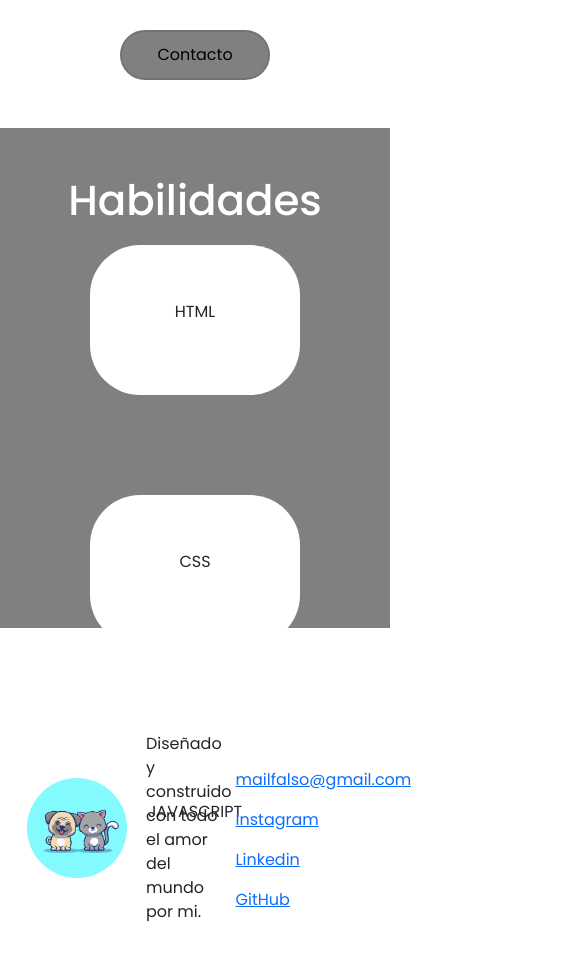
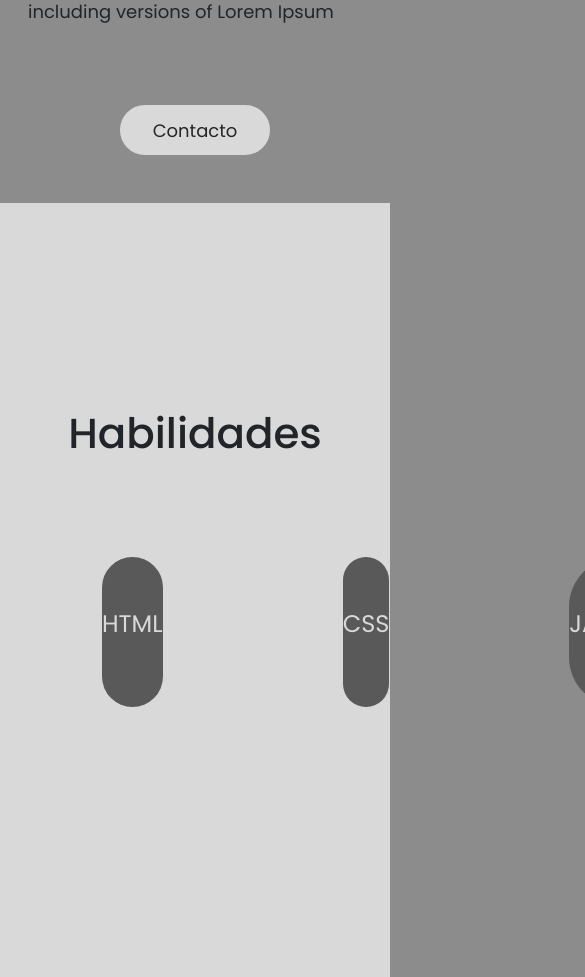
Before and after one commit to Nahuel-Ags/CoderHouse, a plain HTML site: page index.html in a window 390 px wide. Shown: the part 1020-1997 px from the top of the page, 585 px wide, since content can reach past the window. Drawn offline with nearby package versions, Linux system fonts and the light colour scheme.

Commit message:
Se agrego Sass y se acomodaron ciertos porcentajes de la pagina, siguen habiendo inconvenientes con la parte responsive

```diff
--- a/index.html
+++ b/index.html
@@ -4,7 +4,7 @@
 <head>
   <meta charset="UTF-8">
   <meta name="viewport" content="width=device-width, initial-scale=1">
-  <title>Inicio</title>
+  <title>Mi Portafolio | Inicio</title>
   <link rel="preconnect" href="https://fonts.googleapis.com">
   <link rel="preconnect" href="https://fonts.gstatic.com" crossorigin>
   <link
@@ -12,11 +12,11 @@
     rel="stylesheet">
   <link href="https://cdn.jsdelivr.net/npm/bootstrap@5.3.5/dist/css/bootstrap.min.css" rel="stylesheet"
     integrity="sha384-SgOJa3DmI69IUzQ2PVdRZhwQ+dy64/BUtbMJw1MZ8t5HZApcHrRKUc4W0kG879m7" crossorigin="anonymous">
-  <link rel="stylesheet" href="./css/style.css">
+  <link rel="stylesheet" href="./Css/style.css">
 </head>
 
 <body>
-  <header>
+  <header class="header">
     <nav class="navbar navbar-expand-lg custom-navbar">
       <div class="container-fluid">
         <a class="navbar-brand" href="./index.html">
@@ -43,7 +43,7 @@
       </div>
     </nav>
   </header>
-  <main>
+  <main class="main">
     <section class="container">
       <div class="titulo-principal">
         <h1 class="text-center m-5">Mi Portafolio</h1>
@@ -57,44 +57,51 @@
         </div>
         <div class="col-md-6 col-lg-6">
           <div class="p-3 mt-5">
-            <p>Lorem Ipsum is simply dummy text of the printing and typesetting industry. Lorem Ipsum has been the
-              industry's standard dummy text ever since the 1500s, when an unknown printer took a galley of type and
-              scrambled it to make a type specimen book. It has survived not only five centuries, but also the leap into
-              electronic typesetting, remaining essentially unchanged. It was popularised in the 1960s with the release
-              of Letraset sheets containing Lorem Ipsum passages, and more recently with desktop publishing software
+            <p>Lorem Ipsum is simply dummy text of the printing and typesetting industry. Lorem Ipsum has
+              been the
+              industry's standard dummy text ever since the 1500s, when an unknown printer took a galley
+              of type and
+              scrambled it to make a type specimen book. It has survived not only five centuries, but also
+              the leap into
+              electronic typesetting, remaining essentially unchanged. It was popularised in the 1960s
+              with the release
+              of Letraset sheets containing Lorem Ipsum passages, and more recently with desktop
+              publishing software
               like Aldus PageMaker including versions of Lorem Ipsum</p>
           </div>
         </div>
       </div>
     </section>
-    <div class="contenedor_boton m-5">
-      <a href="./pages/contacto.html"><button class="boton-contacto">Contacto</button></a>
+    <div class="text-center m-5">
+      <a href="./pages/contacto.html"><button>Contacto</button></a>
     </div>
   </main>
-  <aside class="container-fluid habilidades">
-    <section class="row">
-      <h2 class="text-center mt-5">Habilidades</h2>
-      <div class="col">
+  <aside class="container-fluid aside">
+    <section class="titulo-aside">
+      <h2 class="text-center mb-5">Habilidades</h2>
+    </section>
+    <section class="grid-container">
+      <div class="grid-item">
         <p>HTML</p>
       </div>
-      <div class="col">
+      <div class="grid-item">
         <p>CSS</p>
       </div>
-      <div class="col">
+      <div class="grid-item">
         <p>JAVASCRIPT</p>
       </div>
-      <div class="col">
+      <div class="grid-item">
         <p>PYTHON</p>
       </div>
     </section>
   </aside>
-  <footer>
-    <div class="container-fluid foot">
-      <div class="allfoot">
-        <img src="./assets/logo.jpg" alt="" class="logo-footer">
+  <footer class="footer">
+    <section class="container-fluid">
+      <article>
+        <img src="./assets/logo.jpg" alt="" class="logo">
         <p class="m-1">Diseñado y construido con todo el amor del mundo por mi.</p>
-      </div>
-      <div class="redesfoot">
+      </article>
+      <article>
         <a href="">
           <p>mailfalso@gmail.com</p>
         </a>
@@ -107,8 +114,8 @@
         <a href="">
           <p>GitHub</p>
         </a>
-      </div>
-    </div>
+      </article>
+    </section>
   </footer>
   <script src="https://cdn.jsdelivr.net/npm/bootstrap@5.3.5/dist/js/bootstrap.bundle.min.js"
     integrity="sha384-k6d4wzSIapyDyv1kpU366/PK5hCdSbCRGRCMv+eplOQJWyd1fbcAu9OCUj5zNLiq"
--- /dev/null
+++ b/scss/_base.scss
@@ -0,0 +1,17 @@
+@use 'variables' as *;
+
+body{
+    margin: 0;
+    padding: 0;
+    box-sizing: border-box;
+    font-family: $fuente-principal;
+    background-color: $secondary-color;
+    font-size: 18px;
+}
+h2{
+    font-size: 42px;
+}
+a{
+    text-decoration: none;
+    color: $light-color
+}
--- /dev/null
+++ b/scss/_components.scss
@@ -0,0 +1,27 @@
+@use 'variables' as *;
+@use 'mixins' as *;
+
+.main{
+    button{
+        @include button-style;
+    }
+
+}
+.logo{
+    border-radius: 50px;
+    margin: 15px;
+    width: 80px;
+    height: 80px;
+}
+
+.carruzel{
+    display: flex;
+    justify-content: center;
+    align-items: center;
+    flex-direction: column;
+    width: 100%;
+    height: 1000px;
+    .boton-contacto{
+        @include button-style;
+    }
+}
--- /dev/null
+++ b/scss/_layout.scss
@@ -0,0 +1,76 @@
+@use 'variables' as *;
+@use 'mixins' as *;
+
+
+.header {
+    font-size: 22px;
+
+    .custom-navbar {
+        background-color: $primary-color;
+
+        .nav-link {
+            color: $light-color;
+
+            &:hover {
+                color: $secondary-color;
+            }
+        }
+    }
+}
+
+.aside {
+    background-color: $light-color;
+    width: 100%;
+    height: 800px;
+    @include flex-center;
+
+    .titulo-aside h2 {
+        margin-bottom: 70px;
+    }
+
+    .grid-container {
+        display: grid;
+        grid-template-columns: repeat(4, 1fr);
+
+        .grid-item {
+            display: grid;
+            @include contenedor;
+        }
+    }
+}
+
+.footer {
+    @include flex-center;
+    background-color: $primary-color;
+
+    .logo {
+        border-radius: 50px;
+        margin: 15px;
+        width: 100px;
+        height: 100px;
+    }
+}
+
+.container {
+    .form-contacto{
+        max-width: 500px;
+        width: 100%;
+        button{
+            @include button-style;
+            @include flex-center;
+        }
+    }
+
+    .redes {
+        display: flex;
+        align-items: center;
+        flex-direction: column;
+        margin-top: 50px;
+        li{
+            margin: 24px;
+        }
+        a{
+            font-size: 22px;
+        }
+    }
+}
--- /dev/null
+++ b/scss/_mixins.scss
@@ -0,0 +1,36 @@
+@use 'variables' as *;
+
+@mixin flex-center{
+    display: flex;
+    flex-direction: column;
+    justify-content: center;
+    text-align: center;
+}
+
+@mixin contenedor{
+    display: flex;
+    justify-content: center;
+    align-items: center;
+    background-color: $primary-color;
+    margin: 90px;
+    margin-top: 50px;
+    height: 150px;
+    border-radius: 50px;
+    color: $light-color;
+    font-size: 24px;
+}
+
+@mixin button-style{
+    width: 150px;
+    height: 50px;
+    border-radius: 25px;
+    border-style: solid;
+    color: $terciary-color;
+    border-color: $light-color;
+    background-color: $light-color;
+    cursor: pointer;
+
+    &:hover{
+        background-color: $secondary-color;
+    }
+}
--- /dev/null
+++ b/scss/_variables.scss
@@ -0,0 +1,9 @@
+//Paleta Cromática
+$primary-color: #595959;
+$secondary-color: #8C8C8C;
+$terciary-color: #262626;
+$dark-color: #0D0D0D;
+$light-color: #D9D9D9;
+
+//Fuentes
+$fuente-principal: 'Poppins', sans-serif;
--- /dev/null
+++ b/scss/style.scss
@@ -0,0 +1,5 @@
+@use 'variables';
+@use 'mixins';
+@use 'base';
+@use 'layout';
+@use 'components';
```
Also changed, not shown: pages/contacto.html (+12 -13 lines), pages/proyectos.html (+10 -11 lines), css/style.css, style.scss/style.scss (deleted), 1 other file.
